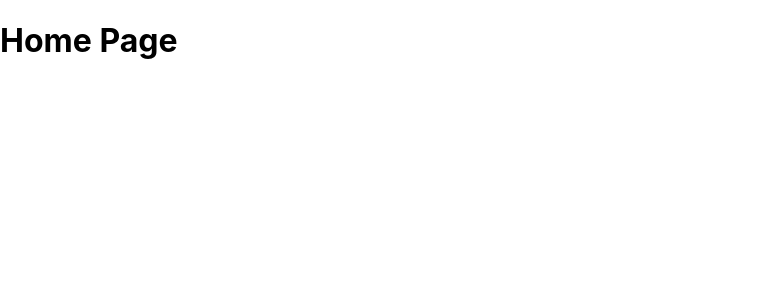
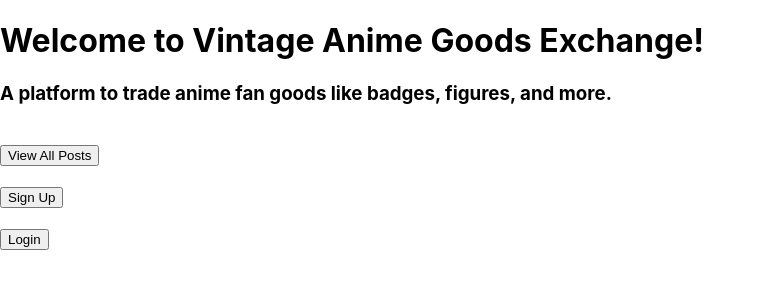
Before and after one commit to diweic/ProjectVAGE, a React (Create React App) app in the folder client/: page / in a window 1280 px wide. Shown: the top 300 px of the page, without its empty margins (0-765 px from the left). Built offline with nearby package versions, Linux system fonts and the light colour scheme.

Commit message:
added a React homepage

```diff
--- a/client/public/index.html
+++ b/client/public/index.html
@@ -1,3 +1,4 @@
+<!-- /client/public/index.html -->
 <!DOCTYPE html>
 <html lang="en">
   <head>
--- a/client/src/App.js
+++ b/client/src/App.js
@@ -5,12 +5,13 @@ import Login from './Login';
 import Profile from './Profile';
 import NewPost from './NewPost';
 import Posts from './Posts';
+import Home from './Home';
 
 function App() {
   return (
     <Router>
       <Routes>
-        <Route path="/" element={<h1>Home Page</h1>} />
+        <Route path="/" element={<Home />} />
         <Route path="/signup" element={<Signup />} />
         <Route path="/login" element={<Login />} />
         <Route path="/profile" element={<Profile />} />
--- /dev/null
+++ b/client/src/Home.jsx
@@ -0,0 +1,22 @@
+// client/src/Home.jsx
+import { useNavigate } from 'react-router-dom';
+
+function Home() {
+  const navigate = useNavigate();
+
+  return (
+    <div>
+      <h1>Welcome to Vintage Anime Goods Exchange! </h1>
+      <h3>A platform to trade anime fan goods like badges, figures, and more.</h3>
+
+      <br />
+      <button onClick={() => navigate('/posts')}>View All Posts</button>
+      <br /><br />
+      <button onClick={() => navigate('/signup')}>Sign Up</button>
+      <br /><br />
+      <button onClick={() => navigate('/login')}>Login</button>
+    </div>
+  );
+}
+
+export default Home;
```
